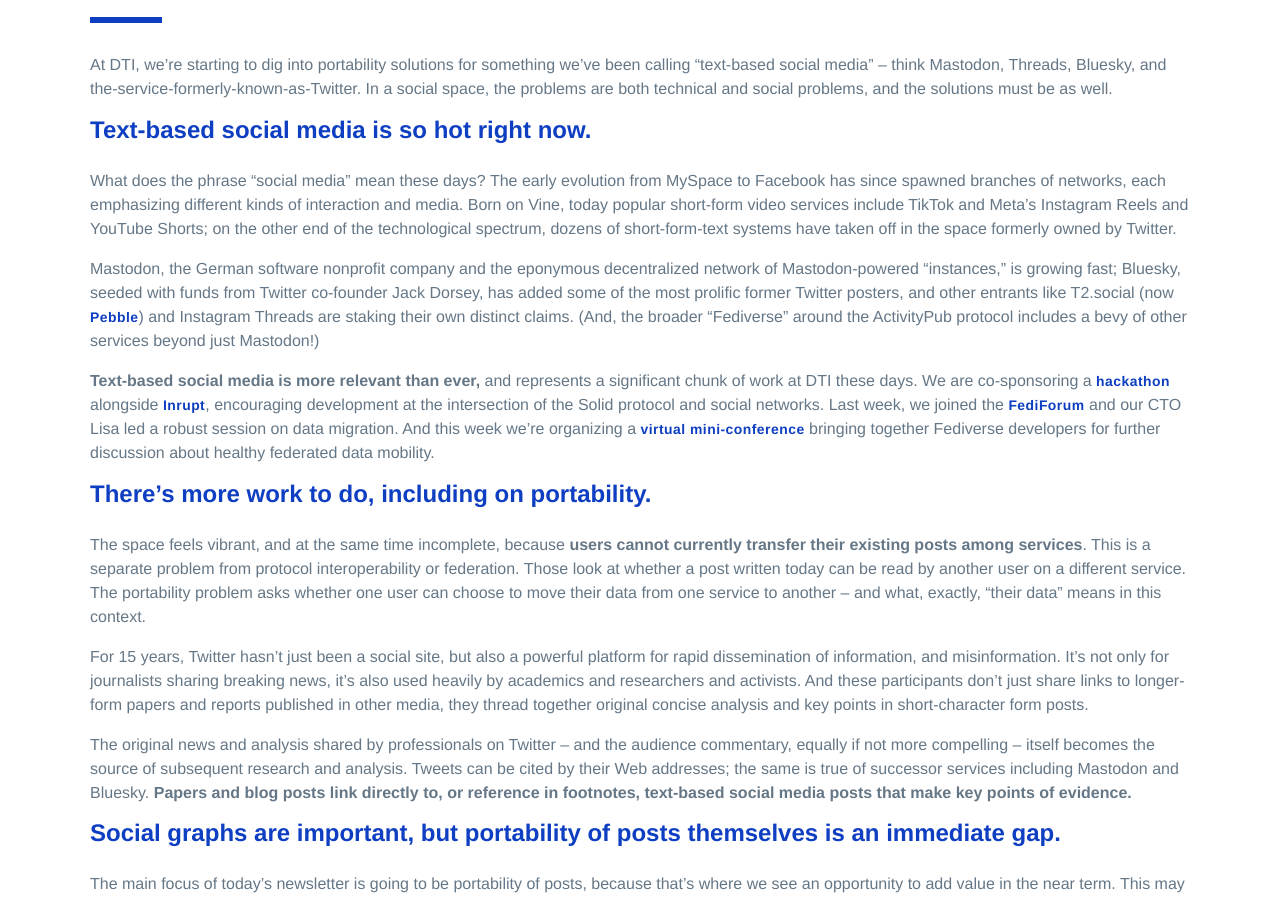
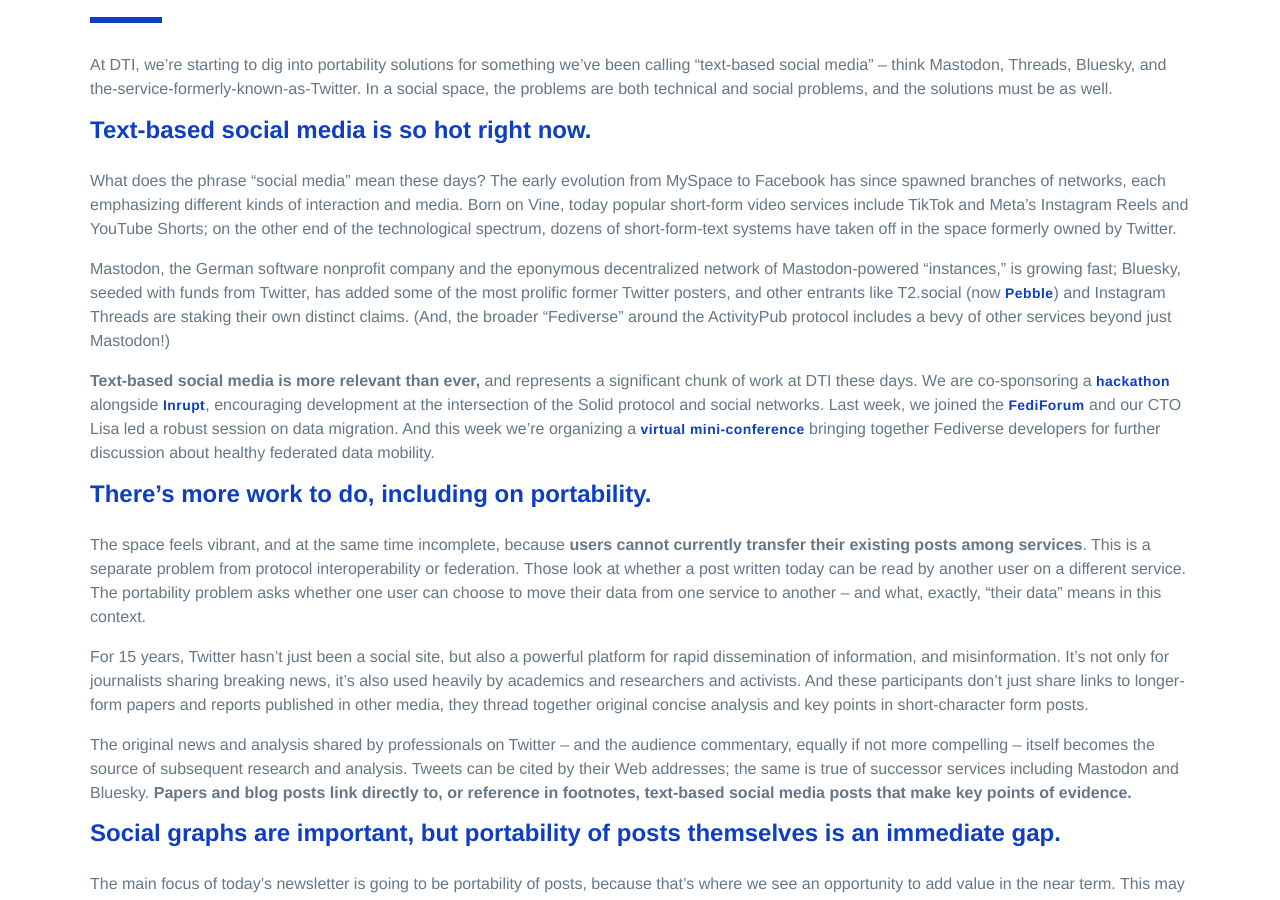
Before and after one commit to dtinit/dtinit.github.io, a Jekyll site: the page built from _posts/2023-09-26-text-based-social.md, in a window 1280 px wide and 900 px high, scrolled down 308 px. Built offline with Jekyll 4.4.1, drawn with Linux system fonts in a browser that asks for light colours; our own code applies the rules of GitHub Pages for plain Markdown files.

Commit message:
Update 2023-09-26-text-based-social.md

```diff
--- a/_posts/2023-09-26-text-based-social.md
+++ b/_posts/2023-09-26-text-based-social.md
@@ -15,7 +15,7 @@
 
 What does the phrase “social media” mean these days? The early evolution from MySpace to Facebook has since spawned branches of networks, each emphasizing different kinds of interaction and media. Born on Vine, today popular short-form video services include TikTok and Meta’s Instagram Reels and YouTube Shorts; on the other end of the technological spectrum, dozens of short-form-text systems have taken off in the space formerly owned by Twitter.
 
-Mastodon, the German software nonprofit company and the eponymous decentralized network of Mastodon-powered “instances,” is growing fast; Bluesky, seeded with funds from Twitter co-founder Jack Dorsey, has added some of the most prolific former Twitter posters, and other entrants like T2.social (now [Pebble](https://pebble.is)) and Instagram Threads are staking their own distinct claims. (And, the broader “Fediverse” around the ActivityPub protocol includes a bevy of other services beyond just Mastodon!)
+Mastodon, the German software nonprofit company and the eponymous decentralized network of Mastodon-powered “instances,” is growing fast; Bluesky, seeded with funds from Twitter, has added some of the most prolific former Twitter posters, and other entrants like T2.social (now [Pebble](https://pebble.is)) and Instagram Threads are staking their own distinct claims. (And, the broader “Fediverse” around the ActivityPub protocol includes a bevy of other services beyond just Mastodon!)
 
 **Text-based social media is more relevant than ever,** and represents a significant chunk of work at DTI these days. We are co-sponsoring a [hackathon](https://www.inrupt.com/event/solid-hackathon/home) alongside [Inrupt](https://www.inrupt.com/), encouraging development at the intersection of the Solid protocol and social networks. Last week, we joined the [FediForum](https://fediforum.org/) and our CTO Lisa led a robust session on data migration. And this week we’re organizing a [virtual mini-conference](https://dtinit.org/events) bringing together Fediverse developers for further discussion about healthy federated data mobility.
 
```
